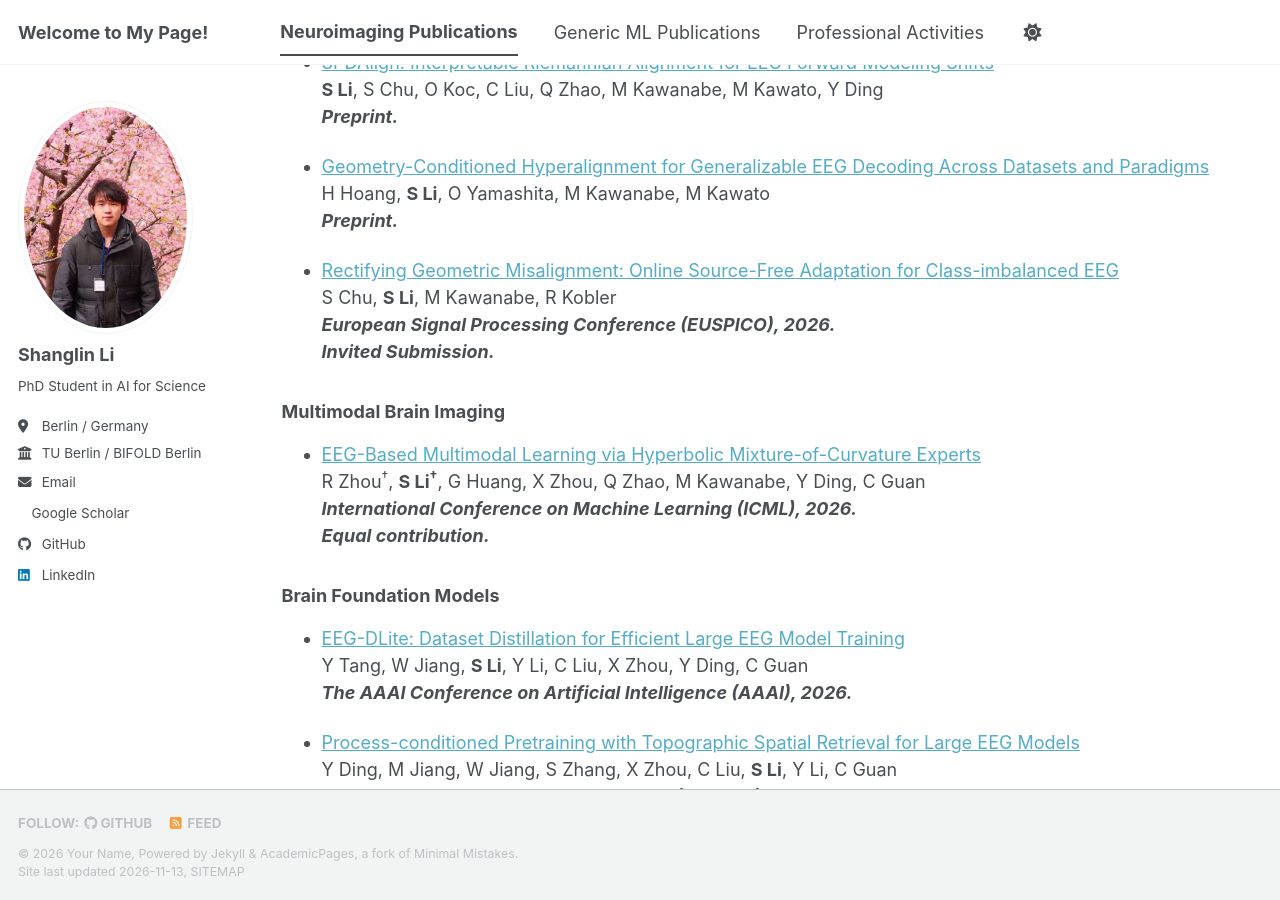
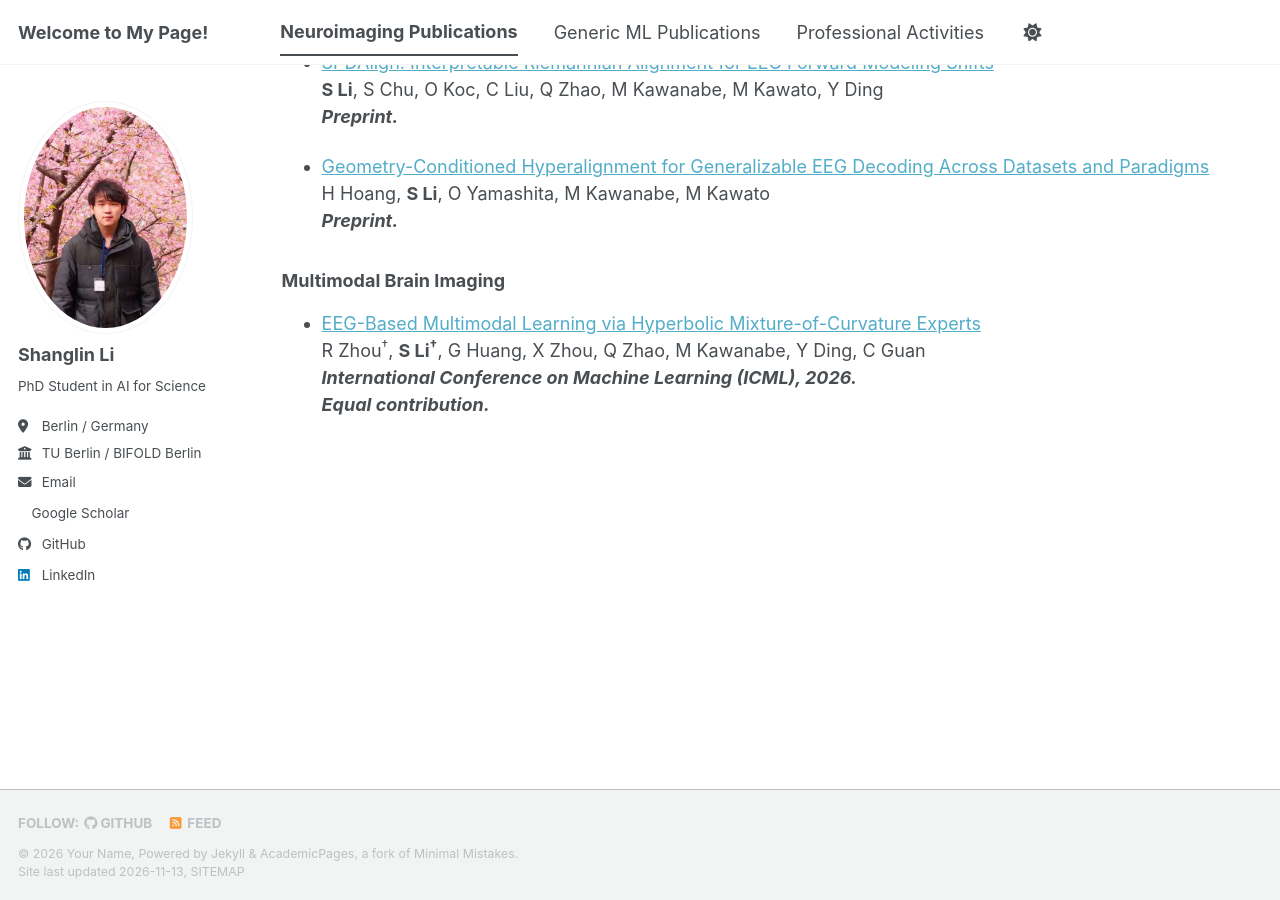
Before and after one commit to fightlesliefigt/fightlesliefigt.github.io, a Jekyll site: the page built from _pages/publications.html, in a window 1280 px wide and 900 px high, scrolled down 406 px. Built offline with Jekyll 4.4.1, drawn with Linux system fonts in a browser that asks for light colours; a style sheet for code colours, icons or effects is not loaded.

Commit message:
Update publications.html

```diff
--- a/_pages/publications.html
+++ b/_pages/publications.html
@@ -42,17 +42,6 @@ H Hoang,  <b>S Li</b>, O Yamashita, M Kawanabe, M Kawato<br />
 </p></li>
 </ul>
 
-<ul>
-<li><p>
-<a href="http://arxiv.org/abs/2608.05315">Rectifying Geometric Misalignment: Online Source-Free Adaptation for
-Class-imbalanced EEG</a><br />
-S Chu, <b>S Li</b>,  M Kawanabe, R Kobler <br />
-<i><b>European Signal Processing Conference (EUSPICO), 2026.
-<br />
-Invited Submission.</b></i>
-</p></li>
-</ul>
-
 
 <h3>Multimodal Brain Imaging</h3>
 <ul>
@@ -64,21 +53,3 @@ R Zhou<sup>†</sup>, <b>S Li<sup>†</sup></b>, G Huang, X Zhou, Q Zhao, M Kawa
 Equal contribution.</b></i>
 </p></li>
 </ul>
-
-
-<h3>Brain Foundation Models</h3>
-<ul>
-<li><p> <a href="https://ojs.aaai.org/index.php/AAAI/article/view/38830"> EEG-DLite: Dataset Distillation for Efficient Large EEG Model Training </a><br />
-Y Tang, W Jiang, <b>S Li</b>, Y Li, C Liu, X Zhou, Y Ding, C Guan <br />
-<i><b>The AAAI Conference on Artificial Intelligence (AAAI), 2026.</b></i>
-</p></li>
-</ul>
-
-
-<ul>
-<li><p>
-<a href="https://openreview.net/forum?id=wrHWTrf4Uv">Process-conditioned Pretraining with Topographic Spatial Retrieval for Large EEG Models</a><br />
-Y Ding, M Jiang, W Jiang, S Zhang, X Zhou, C Liu, <b>S Li</b>, Y Li, C Guan <br />
-<i><b>Neural Information Processing Systems (NeurIPS), 2026.</b></i><br />
-</p></li>
-</ul>
```
